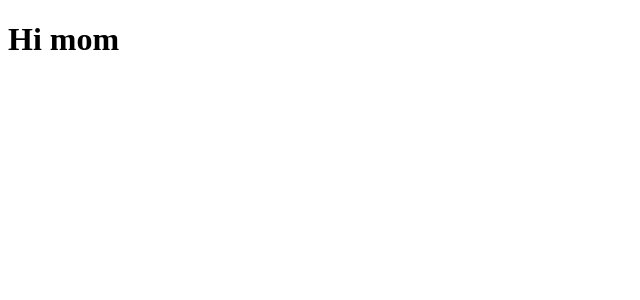
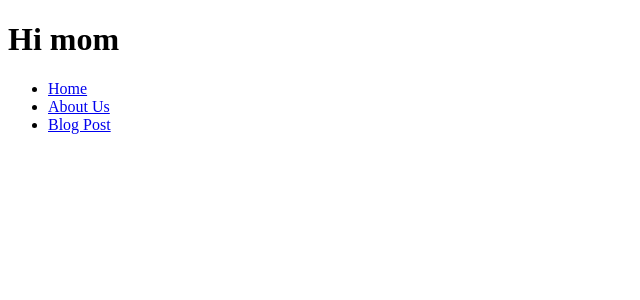
Before and after one commit to riitasointi/ilkkap-me, a Next.js app: page / in a window 1280 px wide. Shown: the top 300 px of the page, without its empty margins (0-640 px from the left). Built offline with nearby package versions, Linux system fonts and the light colour scheme.

Commit message:
Add Typescript, eslint & some scaffolding

```diff
--- a/pages/index.js
+++ /dev/null
@@ -1,16 +0,0 @@
-import Head from 'next/head'
-
-export default function Home() {
-  return (
-    <div className="container">
-      <Head>
-        <title>Ilkkap</title>
-        <link rel="icon" href="/favicon.ico" />
-      </Head>
-
-      <main>
-        <h1>Hi mom</h1>
-      </main>
-    </div>
-  )
-}
--- /dev/null
+++ b/pages/index.tsx
@@ -0,0 +1,34 @@
+import Head from "next/head";
+import Link from "next/link";
+
+export default function Home() {
+  return (
+    <div>
+      <Head>
+        <title>Ilkkap</title>
+        <link rel="icon" href="/favicon.ico" />
+      </Head>
+
+      <main>
+        <h1>Hi mom</h1>
+        <ul>
+          <li>
+            <Link href="/">
+              <a>Home</a>
+            </Link>
+          </li>
+          <li>
+            <Link href="/about">
+              <a>About Us</a>
+            </Link>
+          </li>
+          <li>
+            <Link href="/blog/hello-world">
+              <a>Blog Post</a>
+            </Link>
+          </li>
+        </ul>
+      </main>
+    </div>
+  );
+}
```
Also changed, not shown: package.json (+15 -1 lines), pages/reviews/index.tsx (added, +11 -0 lines), tsconfig.json (added, +29 -0 lines), .eslintrc.json (added), next-env.d.ts (added), 2 other files (tests, documents, lock files or other folders).
